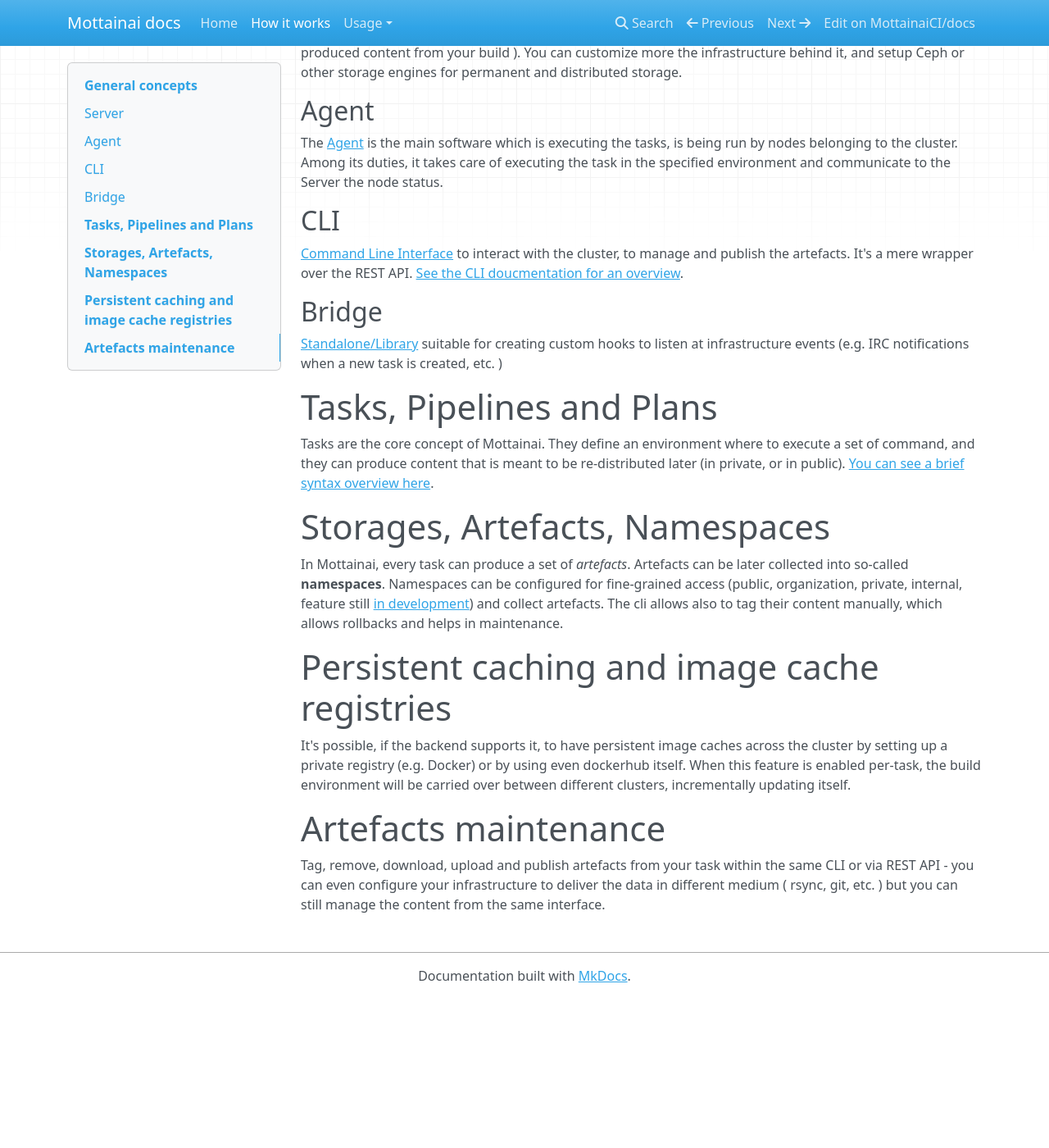
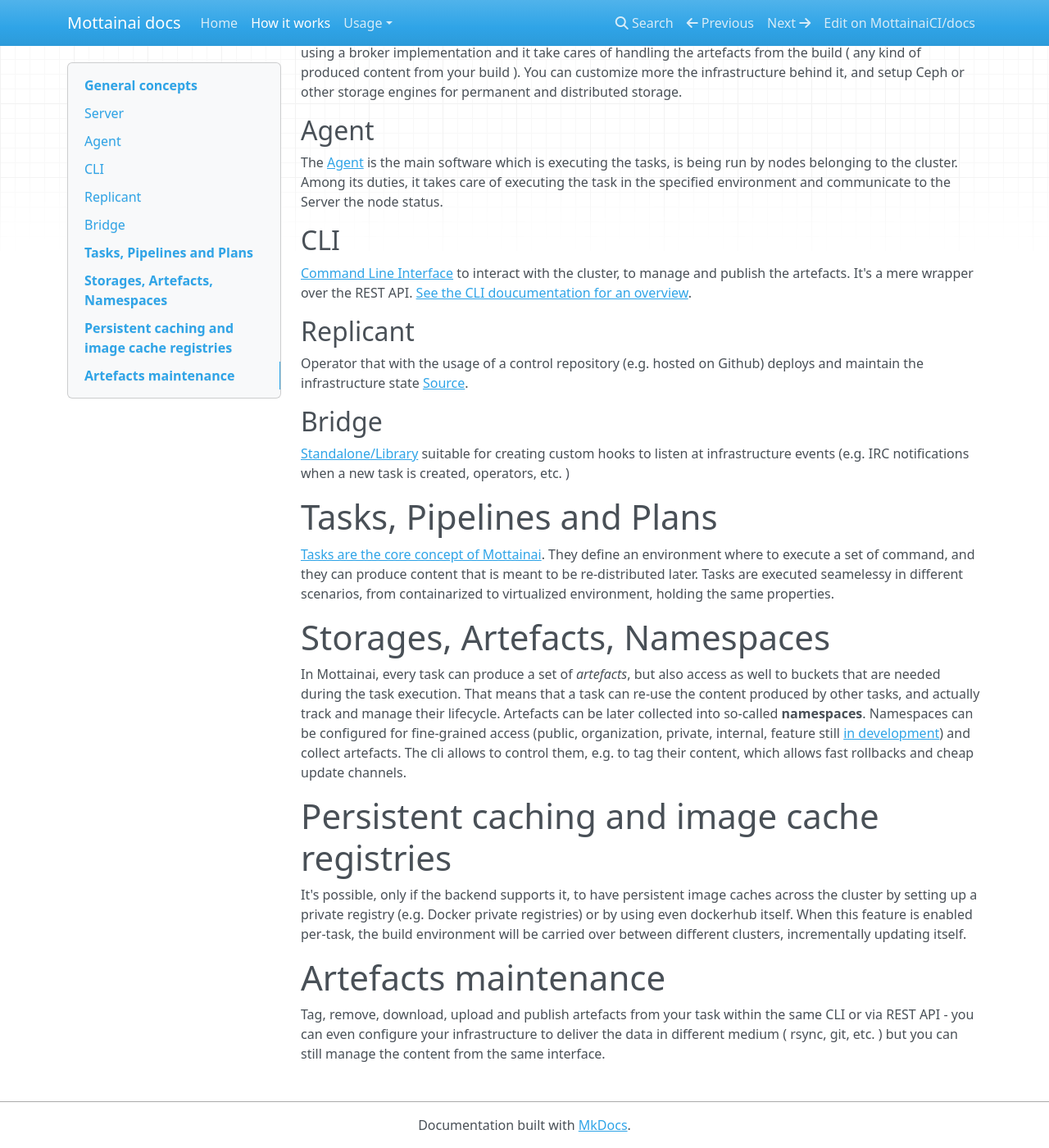
Before and after one commit to MottainaiCI/docs, an MkDocs documentation site: the page built from docs/general.md, in a window 1280 px wide and 1400 px high, scrolled down 329 px. Shown: the whole window at 82% size. Built offline with MkDocs 1.6.1, drawn with Linux system fonts in a browser that asks for light colours; nearby versions of some CDN libraries; before the commit the page ends 1547 px from its top, so only the background shows below that; some of the changed text lies outside the part shown.

Commit message:
Update general docs

```diff
--- a/docs/general.md
+++ b/docs/general.md
@@ -4,6 +4,7 @@
 
 - Mottainai Server - central node to dispatch tasks and collect artefacts from build
 - Mottainai CLI - Application to interface with Mottainai Server
+- Replicant - CLI Application for Mottainai cluster's status deploy
 - Mottainai Agent - Runtime for nodes that are executing tasks
 - Mottainai Bridge - Suite of library/binaries to listen on events emitted by the infrastructure
 
@@ -15,25 +16,26 @@
 The [Agent](https://github.com/MottainaiCI/mottainai-agent) is the main software which is executing the tasks, is being run by nodes belonging to the cluster. Among its duties, it takes care of executing the task in the specified environment and communicate to the Server the node status.
 
 ## CLI
-[Command Line Interface](https://github.com/MottainaiCI/mottainai-cli) to interact with the cluster, to manage and publish the artefacts. It's a mere wrapper over the REST API. [See the CLI doucmentation for an overview](usage/cli.md).
+[Command Line Interface](https://github.com/MottainaiCI/mottainai-cli) to interact with the cluster, to manage and publish the artefacts. It's a mere wrapper over the REST API. [See the CLI doucumentation for an overview](usage/cli.md).
+
+## Replicant
+Operator that with the usage of a control repository (e.g. hosted on Github) deploys and maintain the infrastructure state [Source](https://github.com/MottainaiCI/replicator).
 
 ## Bridge
-[Standalone/Library](https://github.com/MottainaiCI/mottainai-bridge) suitable for creating custom hooks to listen at infrastructure events (e.g. IRC notifications when a new task is created, etc. )
+[Standalone/Library](https://github.com/MottainaiCI/mottainai-bridge) suitable for creating custom hooks to listen at infrastructure events (e.g. IRC notifications when a new task is created, operators, etc. )
 
 # Tasks, Pipelines and Plans
 
-Tasks are the core concept of Mottainai. They define an environment where to execute a set of command, and they can produce content that is meant to be re-distributed later (in private, or in public). [You can see a brief syntax overview here](usage/tasksandpipelines.md).
-
+[Tasks are the core concept of Mottainai](usage/tasksandpipelines.md). They define an environment where to execute a set of command, and they can produce content that is meant to be re-distributed later. Tasks are executed seamelessy in different scenarios, from containarized to virtualized environment, holding the same properties.
 
 # Storages, Artefacts, Namespaces
 
-In Mottainai, every task can produce a set of *artefacts*.
-Artefacts can be later collected into so-called **namespaces**. Namespaces can be configured for fine-grained access (public, organization, private, internal, feature still [in development](https://github.com/MottainaiCI/mottainai-server/issues/12)) and collect artefacts. The cli allows also to tag their content manually, which allows rollbacks and helps in maintenance.
-
+In Mottainai, every task can produce a set of *artefacts*, but also access as well to buckets that are needed during the task execution. That means that a task can re-use the content produced by other tasks, and actually track and manage their lifecycle.
+Artefacts can be later collected into so-called **namespaces**. Namespaces can be configured for fine-grained access (public, organization, private, internal, feature still [in development](https://github.com/MottainaiCI/mottainai-server/issues/12)) and collect artefacts. The cli allows to control them, e.g. to tag their content, which allows fast rollbacks and cheap update channels.
 
 # Persistent caching and image cache registries
 
-It's possible, if the backend supports it, to have persistent image caches across the cluster by setting up a private registry (e.g. Docker) or by using even dockerhub itself. When this feature is enabled per-task, the build environment will be carried over between different clusters, incrementally updating itself.
+It's possible, only if the backend supports it, to have persistent image caches across the cluster by setting up a private registry (e.g. Docker private registries) or by using even dockerhub itself. When this feature is enabled per-task, the build environment will be carried over between different clusters, incrementally updating itself.
 
 # Artefacts maintenance
 
```
